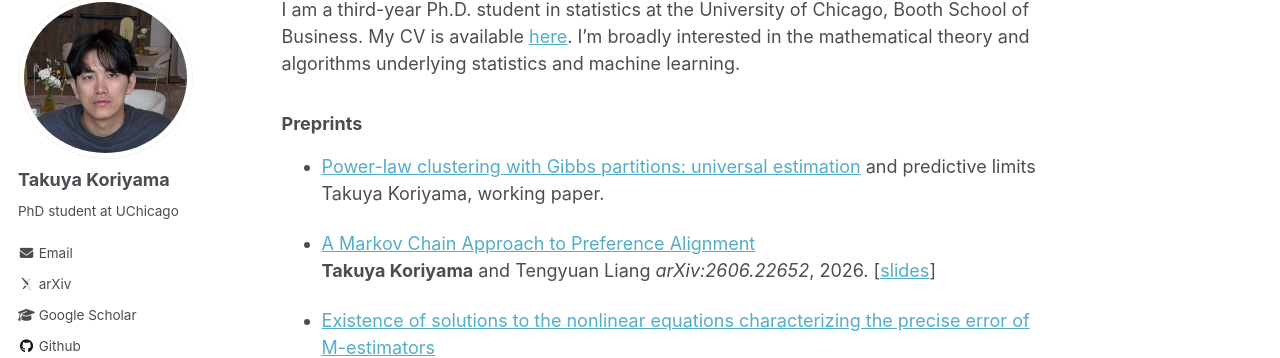
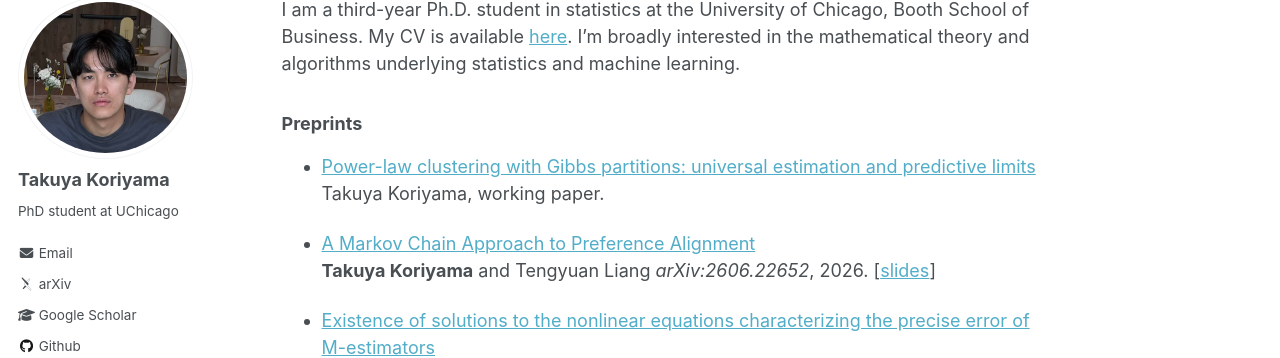
Before and after one commit to TakuyaKoriyama/takuyakoriyama.github.io, a Jekyll site: the page built from _pages/about.md, in a window 1280 px wide and 900 px high. Shown: the part 122-480 px from the top of the window. Built offline with Jekyll 4.4.1, drawn with Linux system fonts in a browser that asks for light colours; some web fonts are replaced.

```diff
--- a/_pages/about.md
+++ b/_pages/about.md
@@ -19,8 +19,7 @@ My current research includes
 
 
 ### Preprints
-* [Power-law clustering with Gibbs partitions: universal estimation]()
-and predictive limits
+* [Power-law clustering with Gibbs partitions: universal estimation and predictive limits]()
 Takuya Koriyama, working paper.
 
 * [A Markov Chain Approach to Preference Alignment](https://arxiv.org/abs/2606.22652)\\
```
